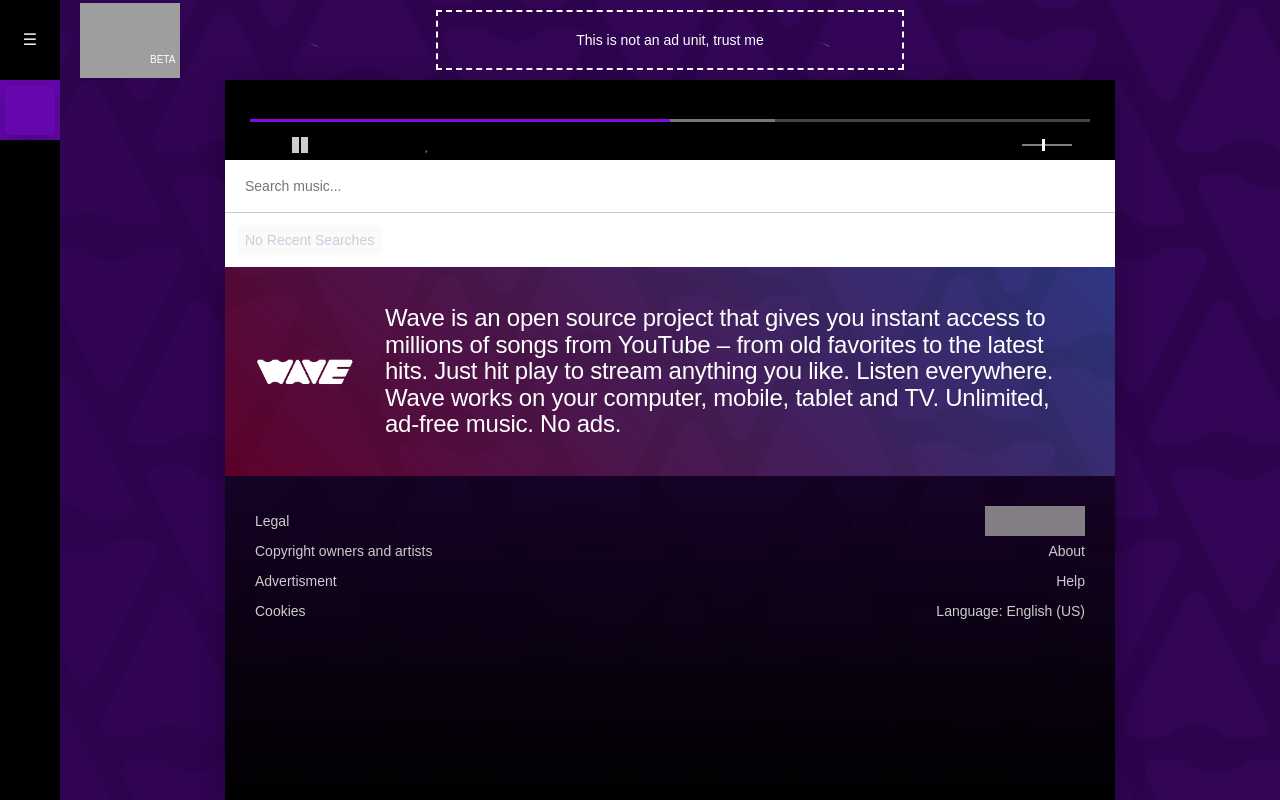
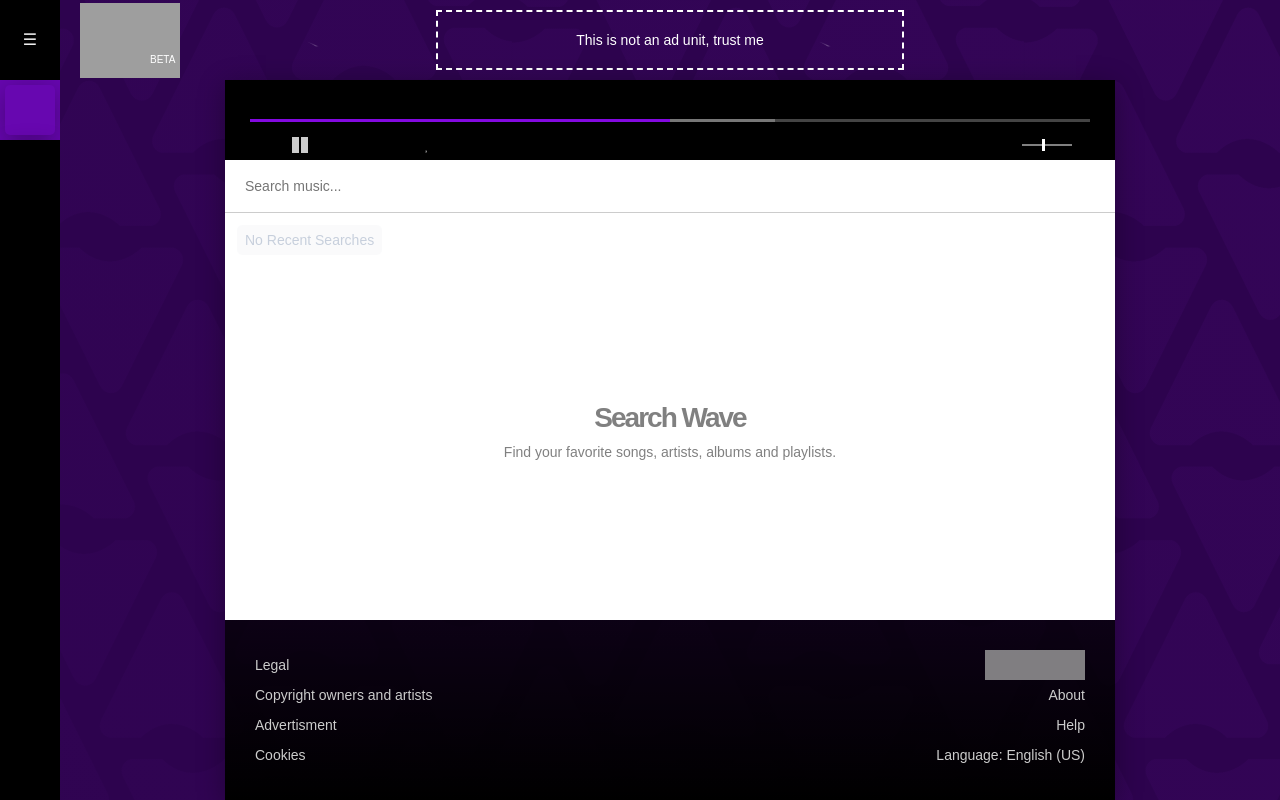
Before and after one commit to AntonPolyakin/wave.ml, a PHP site: page / in a window 1280 px wide. Run offline with PHP 8.4, Linux system fonts and the light colour scheme; some libraries are stand-ins or nearby versions; grey boxes are pictures that could not be loaded.

Commit message:
0.9.0
- changed disign
- search page
- bugfix

```diff
--- a/index.php
+++ b/index.php
@@ -41,9 +41,6 @@
 
 </head>
 <body>
-
-
-
 
 
 	<div class="primary-nav">
@@ -219,7 +216,6 @@
 					</div>
 
 
-
 					<div class="framed">
 						<label for="YouTube-video-id">videoId</label>:
 						<input id="YouTube-video-id" type="text" value="yG0oBPtyNb0" size="12" pattern="[_\-0-9A-Za-z]{11}" onchange="youTubePlayerChangeVideoId();">
@@ -260,7 +256,6 @@
 				<!--end of custom Youtube playlist-->
 				<div class="tab-content" data-tabcontent="search">
 
-					<!--search content-->
 					<nav class="navbar">
 						<form class="form-inline " id="search-form" name="search-form" onSubmit="return search()">
 							<div class="input-style">
@@ -273,28 +268,25 @@
 							<button class="clear-btn"></button>
 							<div class="recent-search__list"></div>
 						</div>
-
 					</nav>
 
 					<div class="content">
-						<div class="container-fluid" id="results">
 
-							<div class="meeting-block">
-								<div class="meeting-logo"></div>
-								<h1>
-									Wave is an open source project that gives you instant access to millions of songs from YouTube – from old favorites to the latest hits. Just hit play to stream anything you like. Listen everywhere. Wave works on your computer, mobile, tablet and TV. Unlimited, ad-free music. No ads.
-								</h1>
-							</div>
-
-						</div> <!-- ENd of container fluid -->
+						<ul class="container-fluid acc-container" id="results">
+<li class="search-greeting">
+	<h1>Search Wave</h1>
+	<div>Find your favorite songs, artists, albums and playlists.</div>
+</li>
+						</ul>
 						<div class="container-fluid">
 							<div class="row">
 								<div class="col-sm-12">    <div id="btn-cnt"></div> </div>
 							</div>
 						</div>
-					</div> <!-- End of content -->
+					</div>
 
 				</div>
+
 				<div class="tab-content" data-tabcontent="import">
 
 					<div class="tab-content__header">
@@ -455,9 +447,11 @@
 					</div>
 				</div>
 				<div class="tab-content" data-tabcontent="about">
-					<div class="tab-content__wrapper">
-						<h1>About Wave</h1>
-						<span>Wave is a service for finding and listening to music.</span>
+					<div class="meeting-block">
+						<div class="meeting-logo"></div>
+						<h1>
+							Wave is a service for finding and listening to music, which gives you instant access to millions of songs from YouTube – from old favorites to the latest hits. Just hit play to stream anything you like. Listen everywhere. Wave is an open source project that works on your computer, mobile, tablet and TV. Unlimited, ad-free music. No ads.
+						</h1>
 					</div>
 				</div>
 				<div class="tab-content" data-tabcontent="help"></div>
@@ -755,6 +749,6 @@
 <script src="src/js/youtube_player.js?ver=<?php echo date(dmYHis);?>"></script>
 <script src="src/js/youtube_volume_control.js"></script>
 <script src="src/js/auto_complete.js"></script>
-<script src="src/js/tabs.js"></script>
+<script src="src/js/tabs.js?ver=<?php echo date(dmYHis);?>"></script>
 </body>
 </html>
--- a/src/css/style.css
+++ b/src/css/style.css
@@ -23,6 +23,8 @@
 }
 
 .meeting-block {
+  align-items: center;
+  height: 100%;
   background: linear-gradient(45deg, rgba(103, 0, 31, .8), rgba(34, 101, 163, .5)), url('../img/wave_texture.png') repeat;
   display: grid;
   grid-template-columns: auto 1fr;
@@ -56,6 +58,8 @@
 }
 
 #main {
+  display: grid;
+  grid-template-rows: auto 1fr auto;
   grid-row: 2;
   width: 100%;
   background-image: linear-gradient(rgb(0,0,0,.0), rgba(0,0,0));
@@ -161,6 +165,7 @@
 }
 
 #footer {
+  grid-row: 3;
 	grid-template-columns: 1fr 1fr;
   padding: 30px;
   box-sizing: border-box;
@@ -577,9 +582,25 @@
     /* Above WP toolbar. */
   }
 
-  #results {list-style:none;  }
+  #results {
+    list-style:none;
+background: #fff;
+height: 100%;
+    align-items: center;
+    display: grid;
+  }
+
+.search-greeting{
+  grid-template-rows: 1fr 1fr!important;
+    background: none;
+    color: gray;
+    text-align: center;
+    grid-template-columns: 1fr!important;
+}
+.search-greeting:before{display: none !important;}
+
   .paging-button {  }
-  .button-container { margin:10px 0; }
+
   .btn { cursor:pointer; }
   /* Global Button Styles */
   button.animated-button:link, a.animated-button:visited {
@@ -720,6 +741,7 @@
 
 
  .player-controls{
+  grid-row: 1;
   position: sticky;
   top:0;
   z-index: 1;
@@ -1889,13 +1911,17 @@
 #tab-container {
   overflow:hidden;
   position: relative;
-  display: grid;
+  grid-row: 2;
 }
 
 .tab-content {
   align-self: start;
-  box-sizing:border-box;
-  width: 100%;
+  height: 0;
+  width: 0;
+  padding: 0;
+  overflow: hidden;
+  visibility: hidden;
+  position: absolute;
   transform: translateX(100%);
   -moz-transform: translateX(100%);
   -webkit-transform: translateX(100%);
@@ -1906,6 +1932,30 @@
 
 .tab-content:first-child {
   position: relative;
+}
+
+.tab-content.tab-active {
+  height: 100%!important;
+ position: relative;
+  width: auto;
+  height: auto;
+  visibility: visible;
+  transform: translateX(0%);
+  -moz-transform: translateX(0%);
+  -webkit-transform: translateX(0%);
+}
+
+.tab-content__wrapper{
+  background: #fff;
+  padding: 30px;
+}
+
+.tab-content[data-tabcontent="search"].tab-active{
+
+  position: relative;
+    height: 100%;
+    grid-template-rows: auto 1fr;
+    display: grid;
 }
 
 .tab-content__header{
@@ -2003,17 +2053,6 @@
 
 .album-info__songs span{margin-right: 5px;}
 
-.tab-content.tab-active {
-  transform: translateX(0%);
-  -moz-transform: translateX(0%);
-  -webkit-transform: translateX(0%);
-}
-
-.tab-content__wrapper{
-  background: #fff;
-  padding: 30px;
-}
-
 /*end of tabs*/
 
 /*HTML5 drag and drop file uploader*/
--- a/src/js/get_playlist.js
+++ b/src/js/get_playlist.js
@@ -197,9 +197,6 @@
 setHandlers(dataPlaylist);
 
 playlistItems = document.querySelectorAll('.acc-container[data-playlist='+dataPlaylist+'] .acc-item');
-
-insertPlaylistCounter(`${dataPlaylist}`,'.icon-counter');
-insertPlaylistCounter(`${dataPlaylist}`,'.album-info__songs .count');
 
 }
 /*END OF GET PLAYLIST FUNCTION*/
@@ -579,7 +576,10 @@
 
  var userSearches = [];
 
- globalSearch.addEventListener("keydown", event => {
+ globalSearch.addEventListener("keydown", createRecentItem);
+
+function createRecentItem(event){
+
   var keyName = event.key;
   if (event.key == "Enter") {
     let inputText = globalSearch.value.toLowerCase();
@@ -598,7 +598,7 @@
     }
   } else {
   }
-});
+}
 
  function detectSearchesLength(){
   recentSearchList = document.querySelector(".recent-search__list");
--- a/src/js/main.js
+++ b/src/js/main.js
@@ -380,6 +380,7 @@
 $(function() {
 	$('#search-form').submit(function(e) {
 		e.preventDefault();
+		createRecentItem({key : "Enter"});
 	})
 });
 
@@ -404,17 +405,15 @@
 				var prevPageToken = data.prevPageToken;
 				var pageInfo = data.pageInfo;
 
-				//Log data
-				console.log(data);
-
 				$.each(data.items, function(i, item) {
-						//Get output
-						var output = getOutput(item);
-
-						//Display results
-						$('#results').append(output);
+					console.log(item.id.videoId);
+		if (allPlaylists.search == null){
+    allPlaylists.search = [item.id.videoId];
+  }else{
+    allPlaylists.search = [...allPlaylists.search, item.id.videoId];
+  }
 					});
-
+				getPlaylist('search', document.querySelector("#results"));
 				var buttons = getButtons(prevPageToken,nextPageToken, pageInfo);
 
 				//Display buttons
@@ -424,30 +423,6 @@
 			);
 }
 
-//Build Output
-function getOutput(item) {
-	var videoId = item.id.videoId;
-	var title = item.snippet.title;
-	var description = item.snippet.description;
-	var thumb = item.snippet.thumbnails.high.url;
-	var channelTitle = item.snippet.channelTitle;
-	var videoDate = item.snippet.publishedAt;
-
-	console.log(videoId);
-		//Build Output String
-		var output = '<div class="row">' +
-		'<div class="col-sm-2">' +
-		'<a data-fancybox href="https://www.youtube.com/watch?v=' + videoId + '"><img class="img-fluid" src="' + thumb + '"></a>' +
-		'</div>' +
-		'<div class="col-sm-10">' +
-		'<h4><a data-fancybox href="https://www.youtube.com/watch?v=' + videoId + '">' + title + '</a></h4>' +
-		'<small>By <span class="cTitle">' + channelTitle + '</span> on '+ videoDate + '</small>' +
-		'<p>' + description + '</p>' +
-		'</div>' +
-		'</div>';
-		return output;
-
-	}
 
 //Build the Buttons
 function getButtons(prevPageToken,nextPageToken,pageInfo) {
@@ -458,16 +433,16 @@
 	if(!prevPageToken) {
 		btnoutput = '<div class="button-container">' +
 		'<span class="total-results"><label>Total Results :</label>' + pageInfo.totalResults + '</span>' +
-		'<button id="next-button" class="btn animated-button thar-three" data-token="' + 	nextPageToken + '" data-query="' + q +'"' +
+		'<button id="next-button" class="animated-button thar-three" data-token="' + 	nextPageToken + '" data-query="' + q +'"' +
 		'onclick="nextPage();">Next Page</button><div class="clearfix"></div></div>';
 		console.log(nextPageToken);
 	} else {
 		console.log(nextPageToken);
 		btnoutput = '<div class="button-container">' +
 		'<span class="total-results"><label>Total Results :</label>' + pageInfo.totalResults + '</span>' +
-		'<button id="next-button" class="btn  animated-button thar-three" data-token="' + 	nextPageToken + '" data-query="' + q +'"' +
+		'<button id="next-button" class="animated-button thar-three" data-token="' + 	nextPageToken + '" data-query="' + q +'"' +
 		'onclick="nextPage();">Next Page</button>' +
-		'<button id="prev-button" class="btn  animated-button thar-four" data-token="' + 	prevPageToken + '" data-query="' + q +'"' +
+		'<button id="prev-button" class="animated-button thar-four" data-token="' + 	prevPageToken + '" data-query="' + q +'"' +
 		'onclick="prevPage();">Previous Page</button>' +
 		'<div class="clearfix"></div></div>';
 	}
@@ -495,18 +470,13 @@
 			type: 'video',
 			key: 'AIzaSyBpNZaCp_3krSiIFImpeNQrBxVLPIbgGy0'},
 			function(data) {
+
 				var nextPageToken = data.nextPageToken;
 				var prevPageToken = data.prevPageToken;
 				var pageInfo = data.pageInfo;
-				//Log data
-				console.log(data);
 
 				$.each(data.items, function(i, item) {
-						//Get output
-						var output = getOutput(item);
 
-						//Display results
-						$('#results').append(output);
 					});
 
 				var buttons = getButtons(prevPageToken,nextPageToken,pageInfo);
--- a/src/js/tabs.js
+++ b/src/js/tabs.js
@@ -11,10 +11,6 @@
 		for(let int=0;int<tabcontents.length;int++){
 			if (tabcontents[int].getAttribute('data-tabcontent') == attr){
 
-				tabcontents[int].style.width = 'auto';
-				tabcontents[int].style.height = 'auto';
-				tabcontents[int].style.overflow = 'hidden';
-				tabcontents[int].style.visibility = 'visible';
 				tabcontents[int].classList.add('tab-active');
 			}
 		}
@@ -25,11 +21,6 @@
 		for(let int=0;int<tabcontents.length;int++){
 
 			tabcontents[int].classList.remove('tab-active');
-			tabcontents[int].style.height = '0';
-			tabcontents[int].style.width = '0';
-			tabcontents[int].style.padding = '0';
-			tabcontents[int].style.overflow = 'auto';
-			tabcontents[int].style.visibility = 'hidden';
 
 		}
 
--- a/src/js/youtube_player.js
+++ b/src/js/youtube_player.js
@@ -12,8 +12,10 @@
  */
  var youTubePlayer;
  var allPlaylists = {
+  search : [],
   import : ['53Dh-I0_m5Y','6NSB-wKYL4w','L2JLHwSQlEY','op07UzSCu4c','TLV4_xaYynY','to-RVV_3anw','xkznrpBIFf8','Fku7hi5kI-c','iYYRH4apXDo','aOD5e-32wS8','NFwP2huyNzg','cVBCE3gaNxc','dfdfdfg4w','qJFZfibRf7k','oU7rqB9E_0M','YuxvXi-aEDs','jREUrbGGrgM','sXjeXEI7KHk','npERkyInJss','66ChMPV0LTg','A_MjCqQoLLA','bgNCWZR31KQ','z-GUjA67mdc', 'yYvkICbTZIQ', 'I6J_h8p5ogY','2ZBtPf7FOoM','HaZpZQG2z10','XWJloWmAqnE', 'tZuUNMwWhOU', 'L5eNAWbn6mQ', 'Uo2SNtFofWI' ],
-  favorites: []
+  favorites: [],
+  share : []
 };
 var allPlaylistTags = {};
 var playlistItems;
@@ -69,6 +71,8 @@
 
     initPlayer(currentPlaylist[currentIndex]);
     getPlaylist('import', playlistContainer);
+    insertPlaylistCounter('import','.icon-counter');
+    insertPlaylistCounter('import','.album-info__songs .count');
     $(".add-to .likeButton").click(likeStateHandler);
 
 
```
Lines whose indentation alone changed are shown as unchanged.
